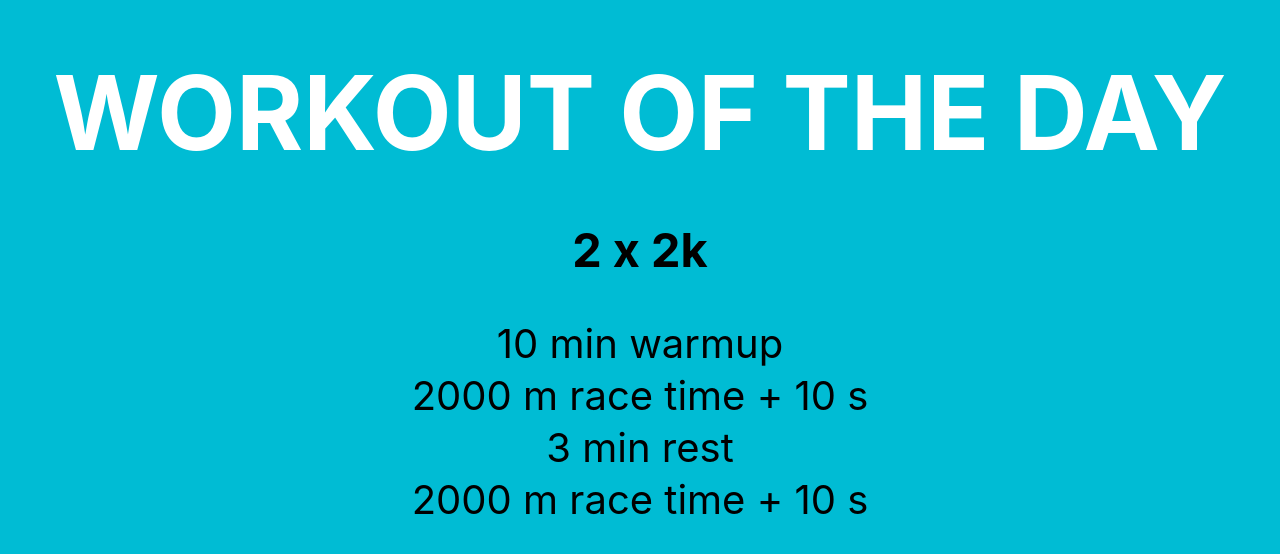
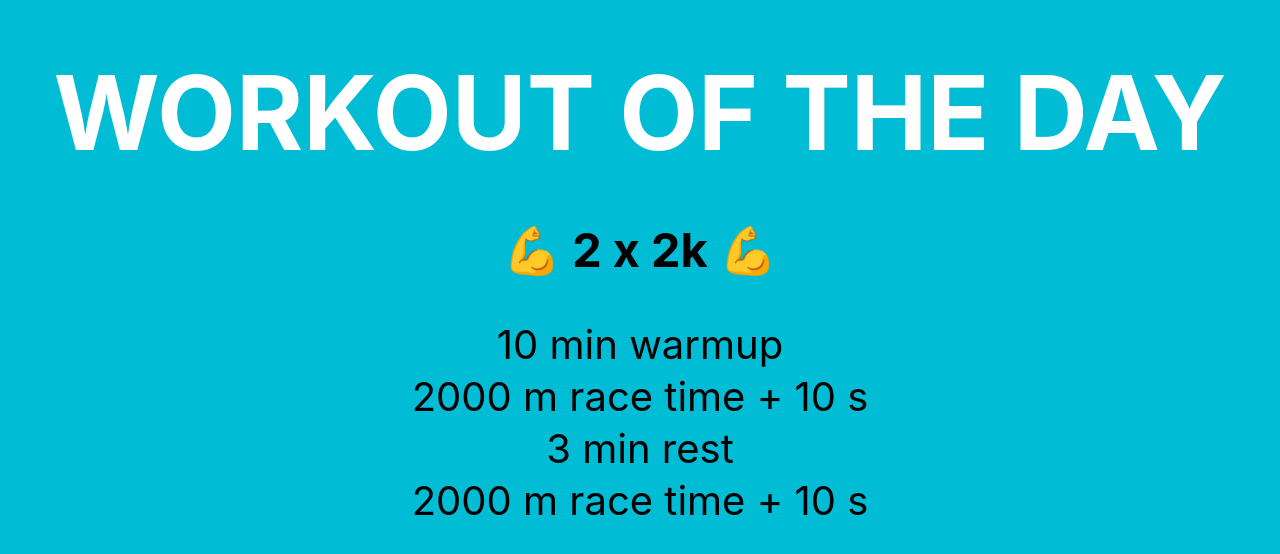
Before and after one commit to lgeiger/ergday, a Next.js app: page / in a window 1280 px wide. Shown: the top 554 px of the page. Built offline with nearby package versions, Linux system fonts and the light colour scheme.

Commit message:
Add bizeps emoji

```diff
--- a/pages/index.js
+++ b/pages/index.js
@@ -18,7 +18,7 @@ function getRandomWorkout() {
 
 const Workout = ({ workout }) => (
   <div>
-    <h3>{workout.title}</h3>
+    <h3>{`💪 ${workout.title} 💪`}</h3>
     <ul>
       {workout.program.map((item, i) => (
         <li key={`${item}-${i}`}>{item}</li>
```
